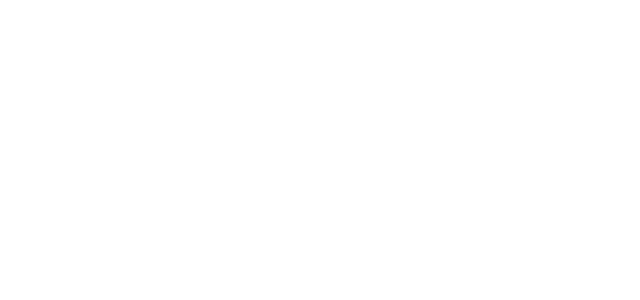
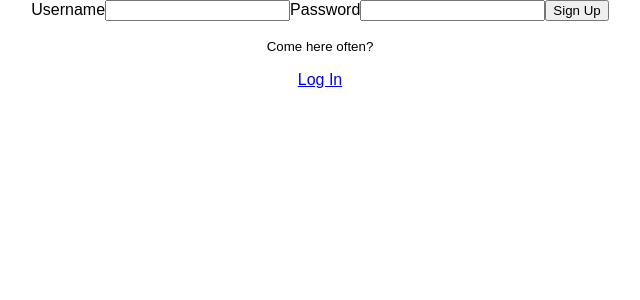
Before and after one commit to zachnagatani/react2Do, a React (Create React App) app: page /signup in a window 1280 px wide. Shown: the top 300 px of the page, without its empty margins (320-960 px from the left). Built offline with nearby package versions, Linux system fonts and the light colour scheme.

Commit message:
Feat: Link Comps to Routes

```diff
--- a/src/App.js
+++ b/src/App.js
@@ -6,6 +6,7 @@
 import TodoItem from './components/todoItem';
 import TodoList from './components/todoList';
 import SmallLink from './components/smallLink';
+import DashboardContainer from './components/dashboardContainer';
 import DashboardHeader from './components/dashboardHeader';
 
 class App extends Component {
@@ -13,7 +14,9 @@
     return (
       <div className="App">
         <Router history={browserHistory}>
-          <Route path="/" component={UserForm} buttonText="Log In" questionText="New here?" linkText="Sign Up"/>
+          <Route path="/" component={UserForm} buttonText="Log In" questionText="New here?" linkText="Sign Up" linkTo="/signup"/>
+          <Route path="/signup" component={UserForm} buttonText="Sign Up" questionText="Come here often?" linkText="Log In" linkTo="/" />
+          <Route path="/todolist" component={DashboardContainer} username="kittyfat101" />
         </Router>
       </div>
     );
--- /dev/null
+++ b/src/components/dashboardContainer.js
@@ -0,0 +1,14 @@
+import React, { Component } from 'react';
+import DashboardHeader from './dashboardHeader';
+import TodoList from './todoList';
+
+const DashboardContainer = props => {
+    return (
+        <div className="dashboard-container">
+            <DashboardHeader username={props.route.username} />
+            <TodoList />
+        </div>
+    );
+};
+
+export default DashboardContainer;
--- a/src/components/smallLink.js
+++ b/src/components/smallLink.js
@@ -1,8 +1,9 @@
 import React, {Component} from 'react';
+import { Link } from 'react-router';
 
 const SmallLink = props => {
     return (
-        <a href="#">{props.text}</a>
+        <Link to={props.linkTo}>{props.text}</Link>
     );
 };
 
--- a/src/components/userForm.js
+++ b/src/components/userForm.js
@@ -21,7 +21,7 @@
                 </form>
 
                 <p><small>{this.props.route.questionText}</small></p>
-                <SmallLink text={this.props.route.linkText} />
+                <SmallLink text={this.props.route.linkText} linkTo={this.props.route.linkTo} />
             </div>
         );
     }
```
